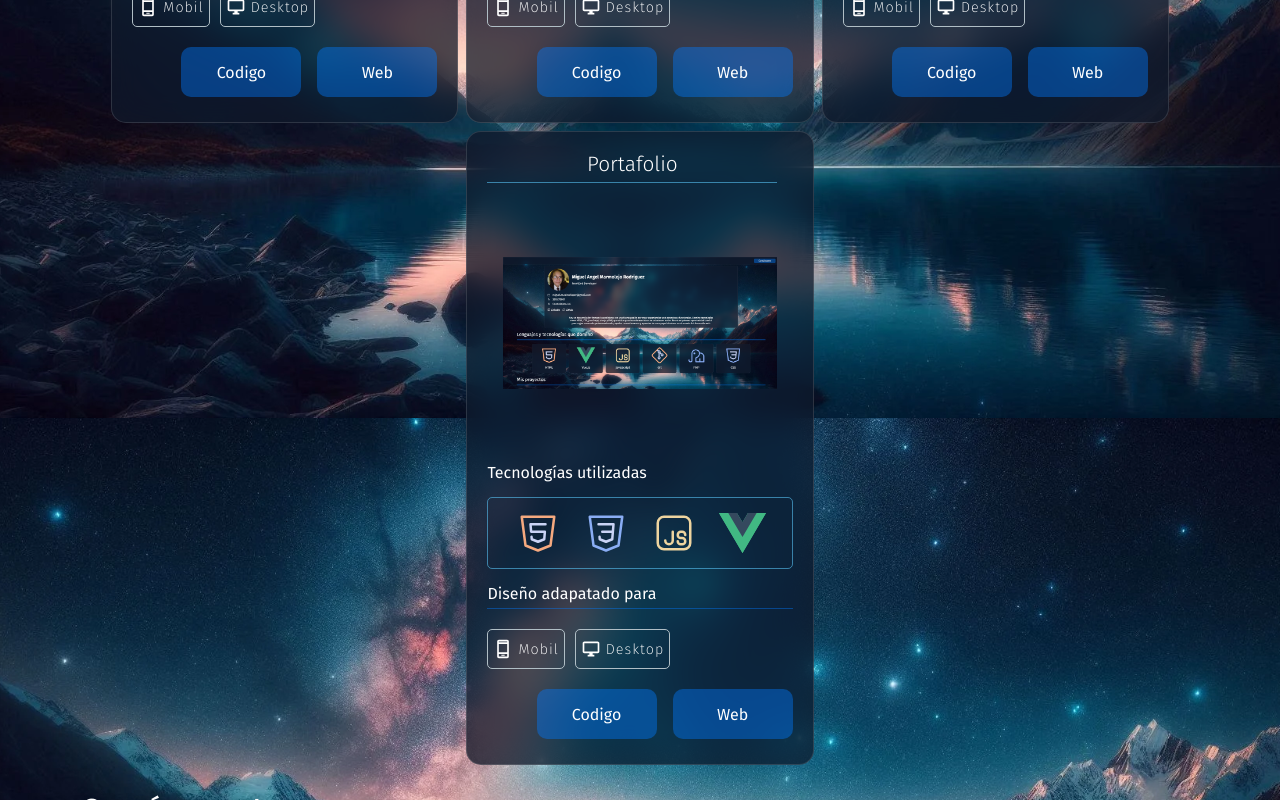
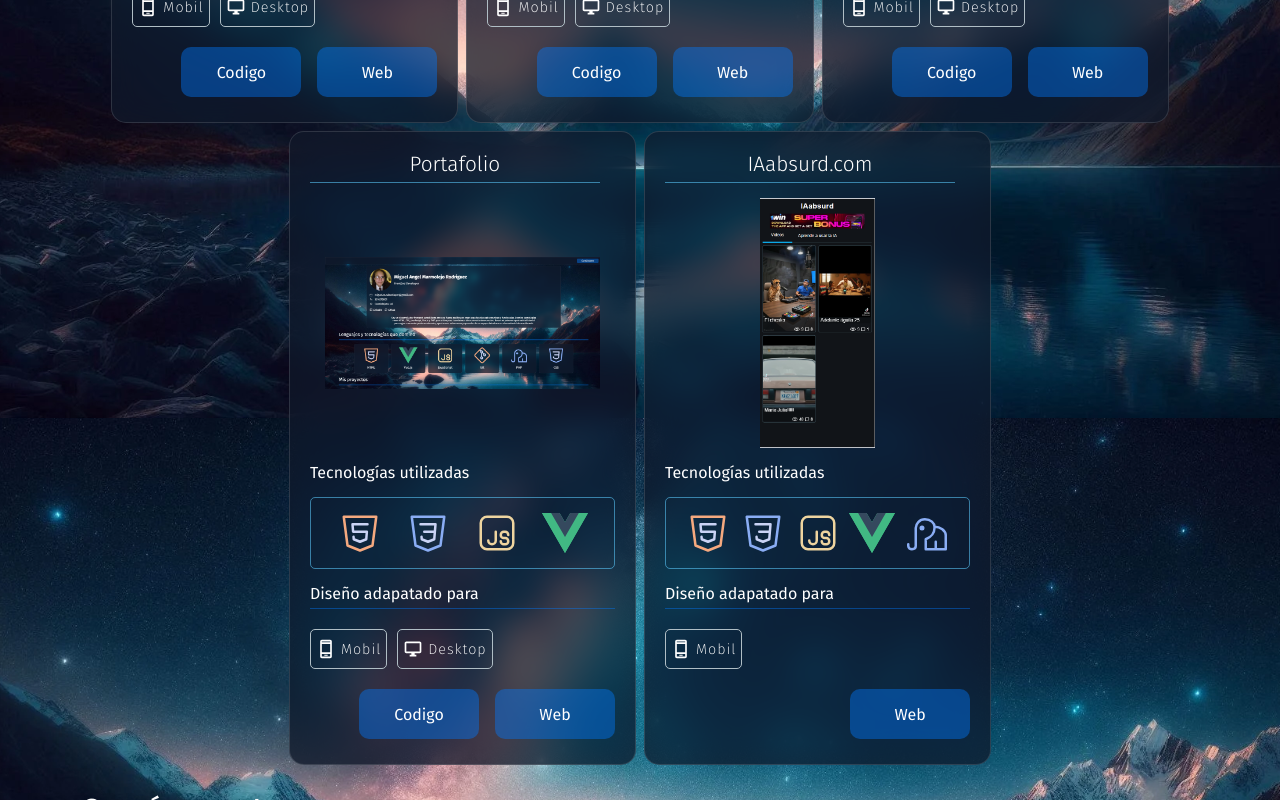
Before and after one commit to MikeRDev-web/portfolio, a Vue app: page / in a window 1280 px wide. Shown: the part 1440-2240 px from the top of the page. Built offline with nearby package versions, Linux system fonts and the light colour scheme.

Commit message:
Update proyects

```diff
--- a/src/components/Home/projects.vue
+++ b/src/components/Home/projects.vue
@@ -1,13 +1,12 @@
 <script setup>
 import { ref } from 'vue';
 
-import taskifyImg from '/src/assets/images/projects/taskify.webp';
-import steamFinderImg from '/src/assets/images/projects/StreamFinder.webp';
+
 import speedStarMarketImg from '/src/assets/images/projects/speedstarmarket.webp';
-import atomicMusicImg from '/src/assets/images/projects/atomicmusic.webp';
 import streamFinderVue from '/src/assets/images/projects/streamfindervue.webp';
 import taskyfiVue from '@/assets/images/projects/taskyfy.webp';
 import portfolio from '@/assets/images/projects/portafolio.webp';
+import iaabsurd from '@/assets/images/projects/iaabsurd.webp';
 
 //icons
 
@@ -67,33 +66,6 @@ const projects = ref([
         supportMovil: true,
         supportDesktop: true
     },
-    // {
-    //     name: 'Taskify',
-    //     image: taskifyImg,
-    //     githubLink: 'https://github.com/MikeRDev-web/Taskify',
-    //     linkWeb: '',
-    //     technologies: [
-    //         htmlIcon,
-    //         cssIcon,
-    //         jsIcon
-    //     ],
-    //     supportMovil: false,
-    //     supportDesktop: true
-    // },
-    // {
-    //     name: 'StreamFinder',
-    //     image: steamFinderImg,
-    //     githubLink: 'https://github.com/MikeRDev-web/StreamFinder',
-    //     linkWeb: '',
-    //     technologies: [
-    //         htmlIcon,
-    //         cssIcon,
-    //         jsIcon,
-    //         phpIcon
-    //     ],
-    //     supportMovil: false,
-    //     supportDesktop: true
-    // },
     {
         name: 'Portafolio',
         image: portfolio,
@@ -107,6 +79,21 @@ const projects = ref([
         ],
         supportMovil: true,
         supportDesktop: true
+    },
+    {
+        name: 'IAabsurd.com',
+        image: iaabsurd,
+        githubLink: '',
+        linkWeb: 'https://iaabsurd.com/',
+        technologies: [
+            htmlIcon,
+            cssIcon,
+            jsIcon,
+            vueIcon,
+            phpIcon
+        ],
+        supportMovil: true,
+        supportDesktop: false
     }
 ])
 </script>
@@ -134,7 +121,7 @@ const projects = ref([
                 </span>
             </div>
             <span class="project__link">
-                <a :href="item.githubLink" target="_blank" class="project__link-btn">Codigo</a>
+                <a :href="item.githubLink" target="_blank" class="project__link-btn" v-show="item.githubLink !== ''">Codigo</a>
                 <a :href="item.linkWeb" target="_blank" class="project__link-btn" :class="{disabled: item.linkWeb === ''}">Web</a>
             </span>
         </div>
```
Also changed, not shown: src/assets/images/projects/iaabsurd.webp (added).
